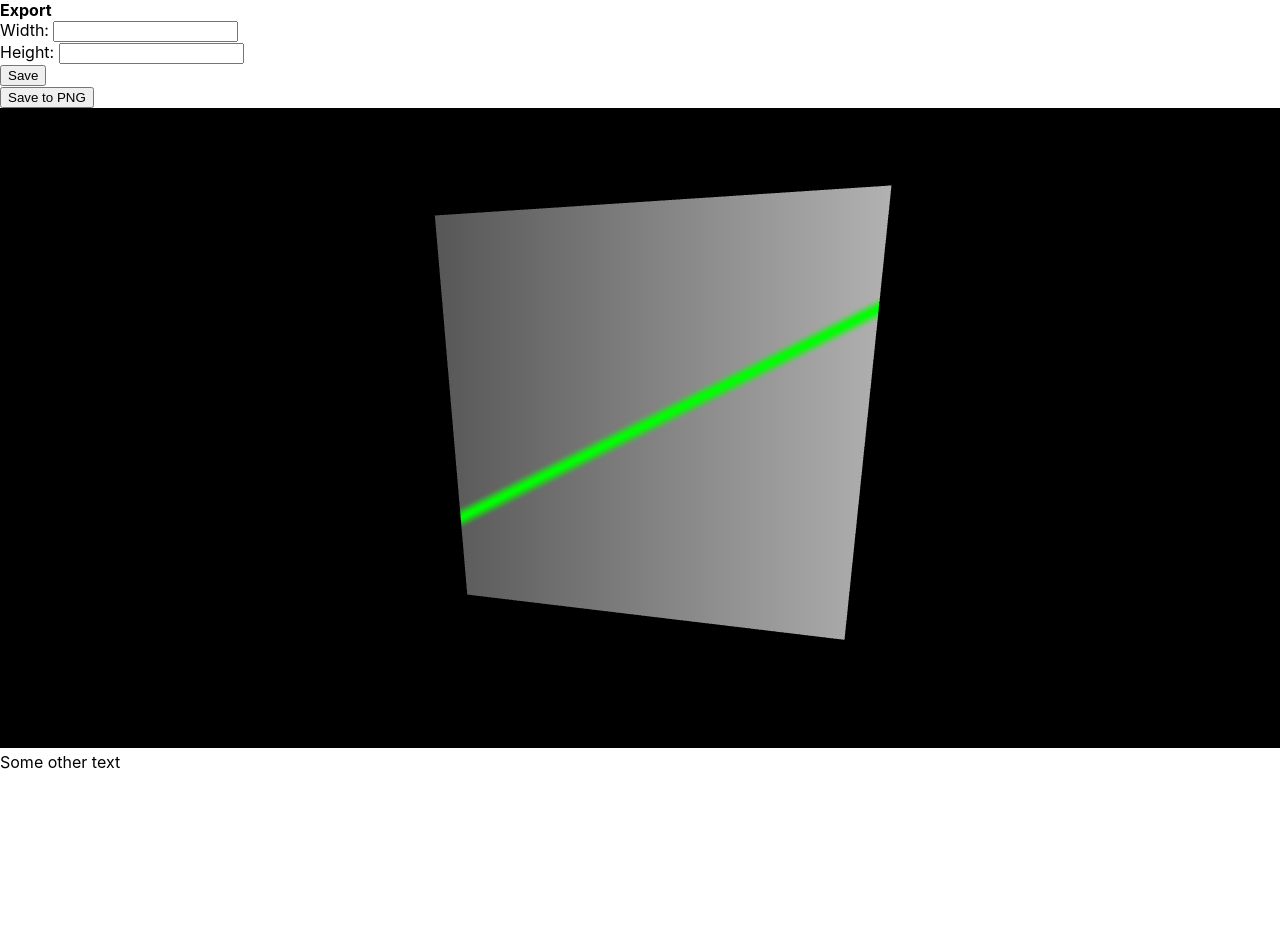
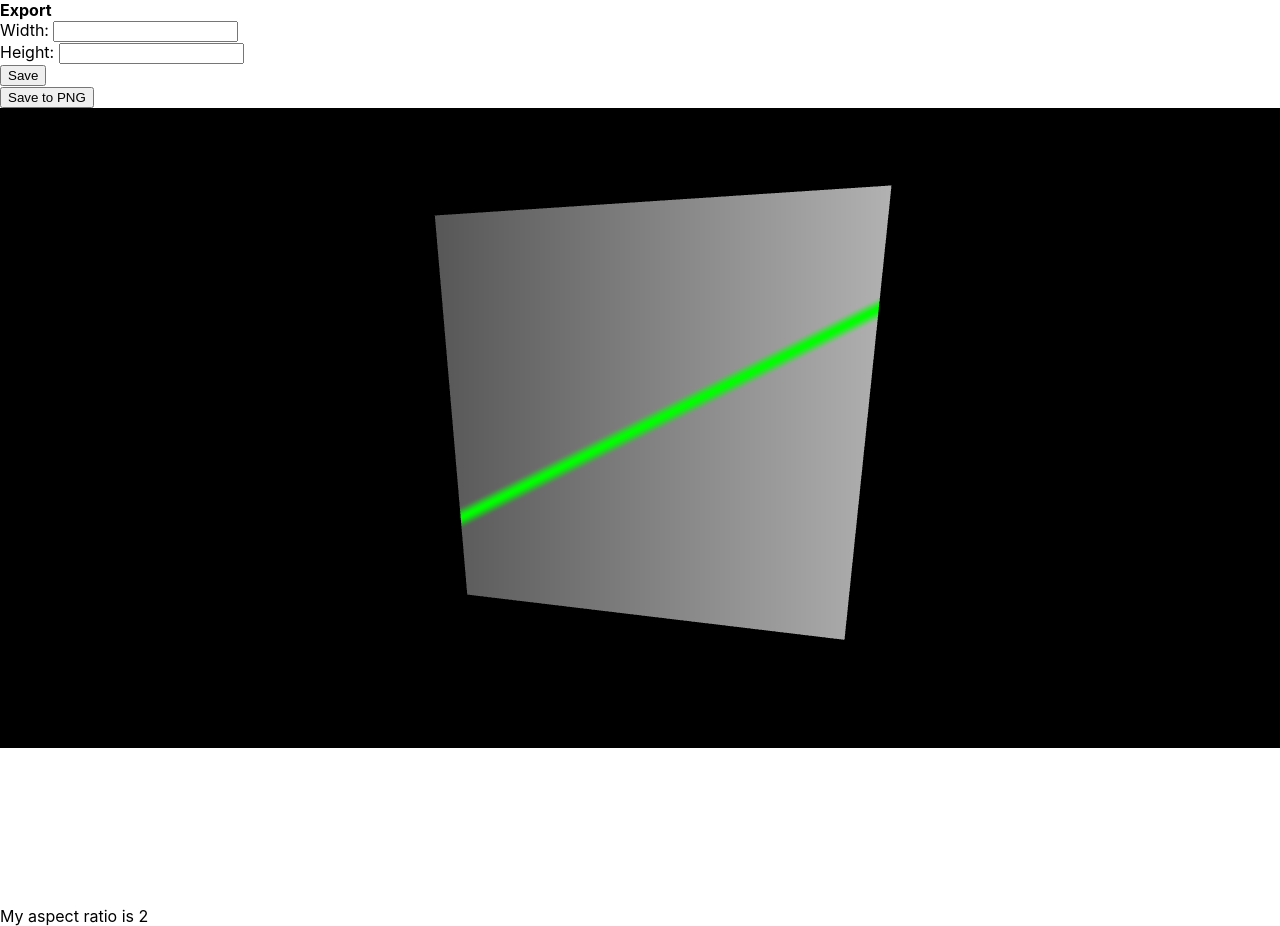
Before and after one commit to ctollerud/3jslib, a React app in the folder 3jslib/: page / in a window 1280 px wide. Before the commit the page ends 800 px from the top, so only its background shows below. Built offline with nearby package versions, Linux system fonts and the light colour scheme.

Commit message:
Started new canvas component.  Fixed aspect ratio of the ThreeCanvas

```diff
--- a/3jslib/src/Components/App.tsx
+++ b/3jslib/src/Components/App.tsx
@@ -1,6 +1,6 @@
 import React from 'react';
 import './App.css';
-import ThreeCanvas from './ThreeCanvas'
+//import ThreeCanvas from './ThreeCanvas'
 import ThreeCanvas2 from './ThreeCanvas2'
 import * as proj  from '../Gallery/shaderExplorations'
 
@@ -9,7 +9,6 @@ class App extends React.Component
 
   public constructor( props:any ){
     super( props );
-    //this.init3js()
   }
 
   render(){
--- /dev/null
+++ b/3jslib/src/Components/CanvasExport.tsx
@@ -0,0 +1,19 @@
+import React from 'react'
+import * as THREE from 'three'
+
+type BasicCamera = THREE.PerspectiveCamera | THREE.OrthographicCamera;
+
+type props = {
+    camera: BasicCamera
+    renderer: THREE.WebGLRenderer
+    aspectRatio: number
+
+}
+
+export default function CanvasExport( props:props ) {
+    return (
+        <div>
+            My aspect ratio is {props.aspectRatio}
+        </div>
+    )
+}
--- a/3jslib/src/Components/ExportCanvasForm.tsx
+++ b/3jslib/src/Components/ExportCanvasForm.tsx
@@ -21,8 +21,6 @@ function ExportCanvasForm( props:propsType ) {
                 <strong>Export</strong>
                 <div>Width: <TextInput value={ widthText } textChanged={ setWidthText } /></div>
                 <div>Height: <TextInput value={ heightText } textChanged={ setHeightText } /></div>
-                {/* <div>Width: <input type="text" value={ input1Text } onChange={ (e) => setText( e.target.value ) } /></div> */}
-                {/* <div>Height: <input type="text" value={ input2Text } onChange={ (e) => setText2( e.target.value ) } /></div> */}
                 <div><button onClick={ () => props.render({ width:Number(widthText), height:Number(heightText) }) } >Save</button></div>
             </div>
         </>
--- a/3jslib/src/Components/ThreeCanvas2.tsx
+++ b/3jslib/src/Components/ThreeCanvas2.tsx
@@ -2,7 +2,10 @@ import React, { useState, useRef, useEffect } from 'react'
 import * as THREE from 'three';
 import { ThreeProject } from '../ThreeTools/ThreeProject';
 import ExportCanvasForm from './ExportCanvasForm'
+import CanvasExport from './CanvasExport'
 
+
+type BasicCamera =  THREE.PerspectiveCamera | THREE.OrthographicCamera;
 
 const triggerDownload = (imgURI:string) => {
     const evt = new MouseEvent('click', {
@@ -19,15 +22,22 @@ const triggerDownload = (imgURI:string) => {
     a.dispatchEvent(evt);
 }
 
-const saveToPng = ( canvas:HTMLCanvasElement | null ) => {
-
-    if( !canvas ) return;
-
+const saveToPng = ( canvas:HTMLCanvasElement ) => {
     var imgURI = canvas
     .toDataURL('image/png')
     .replace('image/png', 'image/octet-stream');
 
     triggerDownload(imgURI);
+}
+
+const renderPng = ( renderer:THREE.WebGLRenderer, scene:THREE.Scene, camera:BasicCamera, width:number, height:number ) => {
+    const tempCamera = camera.clone() as BasicCamera;
+    renderer.setSize( width, height, true );
+    tempCamera.updateProjectionMatrix();
+    renderer.render( scene, tempCamera );
+
+    saveToPng( renderer.domElement );
+
 }
 
 
@@ -38,72 +48,73 @@ type CanvasArgs = {
 export default function ThreeCanvas2( props:CanvasArgs ) {
 
     const canvasRef = useRef<HTMLCanvasElement>( null );
-    const canvasHolderRef = useRef<HTMLDivElement>( null );
-    const [renderer, setRenderer] = useState<THREE.WebGLRenderer | null>( null )
+    const exportCanvasRef = useRef<HTMLCanvasElement>( null );
+    const [renderer, setRenderer] = useState<THREE.WebGLRenderer | null>( null );
 
-    console.log( 'rendering...' );
+    const [camera, setCamera] = useState<BasicCamera | null>( null );
+    const [scene, setScene] = useState<THREE.Scene | null>( null );
+    const [exportRenderer, setExportRenderer] = useState<THREE.WebGLRenderer | null>( null );
+    const [aspectRatio, setAspectRatio] = useState<number | null>( null );
+
     const initializationEffect = renderer ? () => {} : () => {
         const canvas = canvasRef.current
-        const canvasHolder = canvasHolderRef.current;
+
+
         //theoretically, we should always have a canvas here.
-        if( !canvas || !canvasHolder ) return;
+        if( !canvas ) return;
+
+        const renderer = new THREE.WebGLRenderer({ preserveDrawingBuffer:true, antialias: true, canvas:canvas });
+
+        //canvas.style.height = '100%'
+        canvas.style.width = '100%'
+
+        const initialWidth = canvas.clientWidth;
+
+        const calculatedHeight = (initialWidth/props.project.aspectRatio);
+
+
+        console.log( canvas.clientWidth, calculatedHeight )
+        //renderer.setSize( canvas.clientWidth, calculatedHeight ?? canvas.clientHeight, false );
+        canvas.style.height = String(100);
 
 
 
+        renderer.setSize( canvas.clientWidth, calculatedHeight, false );
 
-        console.log( 'initializing...' );
-        const renderer = new THREE.WebGLRenderer({ preserveDrawingBuffer:true, antialias: true, canvas:canvas });
-
-
-
-        //renderer.domElement = canvas;
-        //canvasHolder.appendChild( renderer.domElement );
-
-
-
-        const aspectRatio = props.project.aspectRatio;
-
-        canvas.style.height = '100%'
-       canvas.style.width = '100%'
-
-        // const ctx = canvas.getContext( '2d' );
-
-        // if( !ctx )
-        // {
-        //     console.log(  "ctx is null!" );
-        //     return;
-        // }
-        // ctx.fillStyle= "#FF0000";
-        // ctx.fillRect( 1000,1000, 2000,2000 );
-        // ctx.stroke();
-
-        const initialWidth = canvas.clientWidth;
-
-        const calculatedHeight = props.project.aspectRatio ? (initialWidth/props.project.aspectRatio) : undefined;
-
-
-        console.log( canvas.clientWidth, calculatedHeight ?? canvas.clientHeight )
-        //renderer.setSize( canvas.clientWidth, calculatedHeight ?? canvas.clientHeight, false );
-
-        props.project.render( renderer );
+        const [ camera, scene ] = props.project.render( renderer );
         setRenderer( renderer );
-
-
-        // TODO: hang onto the camera so it can be used with a separate renderer
+        setScene( scene );
+        setCamera( camera );
+        setAspectRatio( props.project.aspectRatio )
 
     }
+
+    const CanvasExportComponent = camera && renderer && aspectRatio ? <CanvasExport camera={camera} renderer={renderer} aspectRatio={aspectRatio} /> : <></>
 
     useEffect( initializationEffect );
 
     return (
         <div className="ThreeCanvas">
-            <ExportCanvasForm render={ dimensions => console.log( `render a ${dimensions.width}X${dimensions.height} diagram...` ) } />
+            <ExportCanvasForm render={ dimensions => {
+                console.log( `render a ${dimensions.width}X${dimensions.height} diagram...` );
+                const canvas = exportCanvasRef.current;
+                if( !canvas || !scene || !camera ) return;
+                let renderer = exportRenderer;
+
+                if( !renderer ) {
+                    renderer = new THREE.WebGLRenderer( { preserveDrawingBuffer:true, antialias: true, canvas:canvas } )
+                    setExportRenderer( renderer );
+                }
+
+                renderPng( renderer, scene, camera, dimensions.width, dimensions.height );
+
+                } } />
             <button onClick={() =>saveToPng}>Save to PNG</button>
-            <div className="ThreeCanvas.CanvasHolder" ref={canvasHolderRef} >
+            <div className="ThreeCanvas.CanvasHolder" >
                 <canvas ref={canvasRef} />
+                <canvas ref={exportCanvasRef} />
             </div>
-
-            Some other text
+            {CanvasExportComponent}
         </div>
     );
 }
--- a/3jslib/src/Gallery/shaderExplorations.ts
+++ b/3jslib/src/Gallery/shaderExplorations.ts
@@ -52,11 +52,10 @@ const project =
 } )
 .includeOrbitControls()
 .animate( (state,t) => {
-    console.log("frame");
      state.planeMesh.rotation.x +=0.01;
      state.planeMesh.rotation.y +=0.01;
   } )
 .handleCanvasResizing( ( state, newDimensions ) => state.handleResize( newDimensions.width, newDimensions.height ) )
-.buildWithAspectRatio( 1 )
+.buildWithAspectRatio( 2 )
 
 export default project;
--- a/3jslib/src/ThreeTools/ThreeProject.ts
+++ b/3jslib/src/ThreeTools/ThreeProject.ts
@@ -6,18 +6,10 @@ import { OrbitControls } from 'three/examples/jsm/controls/OrbitControls.js';
 //import { Action1, Action2, Func0 } from '../Utils/functions';
 import * as Functions from '../Utils/functions';
 
-
-type FixedWidthAndHeight = { width:number, height:number }
-type FixedWidthAndAspectRatio = { width:number, aspectRatio:number }
-type FixedHeightAndAspectRatio = { width:number, aspectRatio:number }
-
-type FixedSize = FixedWidthAndHeight | FixedWidthAndAspectRatio | FixedHeightAndAspectRatio;
-type AspectRatio = { aspectRatio:number };
-
-type ThreeProjectSize = FixedSize | AspectRatio
+type BasicCamera = THREE.PerspectiveCamera | THREE.OrthographicCamera;
 
 
-type ThreeProjectAction = Functions.Action1<THREE.WebGLRenderer>;
+type ThreeProjectAction = Functions.Func1<THREE.WebGLRenderer,[BasicCamera,THREE.Scene]>;
 type ThreeSnapshot<TState> = {
   scene:THREE.Scene,
   camera:THREE.PerspectiveCamera,
@@ -28,9 +20,9 @@ type ThreeProjectBuilderFunction<TState> = ( renderer:THREE.WebGLRenderer ) => T
 
 
 class ThreeProject {
-  public constructor( private action:ThreeProjectAction, public aspectRatio:number | undefined ){}
+  public constructor( private action:ThreeProjectAction, public aspectRatio:number ){}
 
-  public render:( ( renderer:THREE.WebGLRenderer )=>void) = (x) => this.action( x )
+  public render:( ( renderer:THREE.WebGLRenderer )=>[BasicCamera,THREE.Scene]) = (x) => this.action( x )
 
   static initialize<TState>( func:Functions.Func0<ThreeSnapshot<TState>> ):ThreeProjectBuilder<TState> {
     return ThreeProjectBuilder.initialize<TState>(func);
@@ -42,7 +34,11 @@ class ThreeProjectBuilder<TState> {
   private constructor( private func:ThreeProjectBuilderFunction<TState> ) {}
 
   buildWithAspectRatio( aspectRatio:number ):ThreeProject {
-    return new ThreeProject( x => this.func(x), aspectRatio )
+    return new ThreeProject( x =>
+      {
+        const snapshot = this.func(x);
+        return [ snapshot.camera, snapshot.scene ];
+      }, aspectRatio )
   }
 
   static initialize<TState>( func:Functions.Func0<ThreeSnapshot<TState>> ) {
```
Also changed, not shown: 3jslib/src/Components/ThreeCanvas.css (+0 -7 lines).
